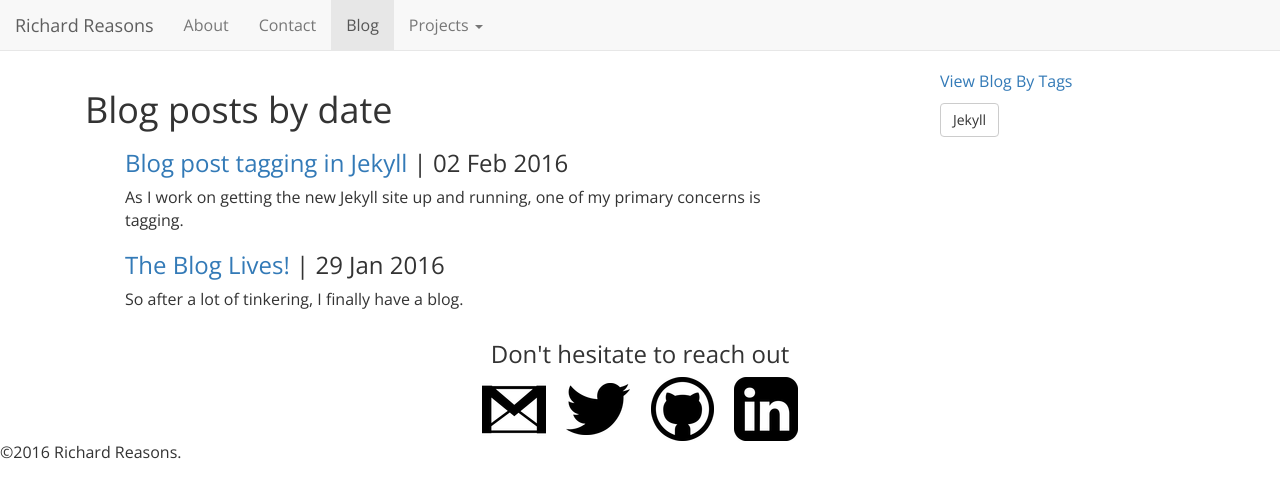
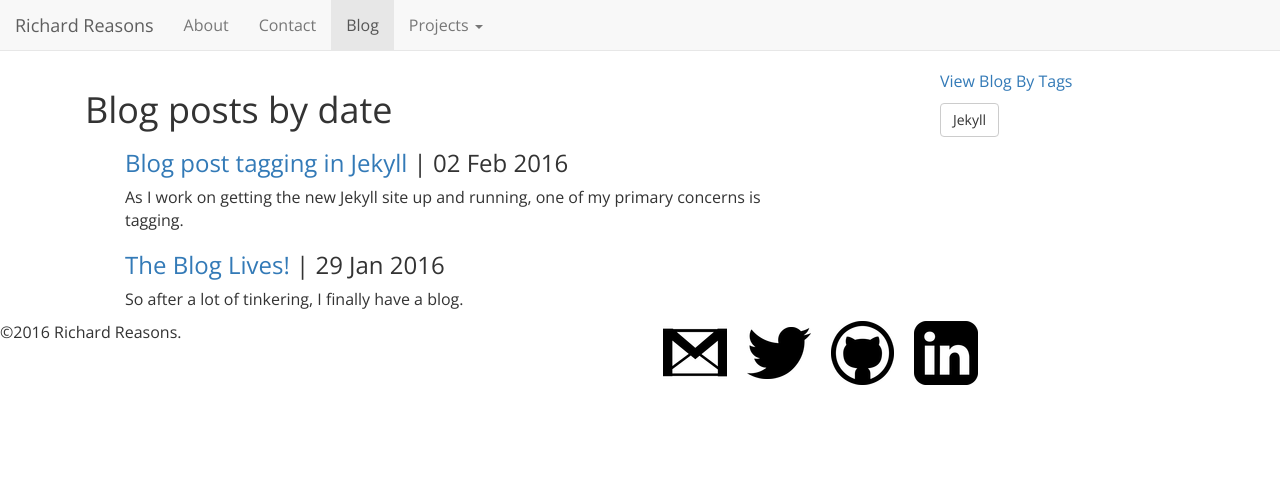
Before and after one commit to rgreasons/rgreasons.github.io, a Jekyll site: the page built from blog.html, in a window 1280 px wide. Shown: the top 498 px of the page. Built offline with Jekyll 4.4.1, drawn with Linux system fonts in a browser that asks for light colours; nearby versions of some CDN libraries.

Commit message:
Update blog.html
modified footer

```diff
--- a/_layouts/blog.html
+++ b/_layouts/blog.html
@@ -61,14 +61,17 @@
   </div>
 
   <footer>
-		<div id="contact" class="col-centered text-center">
-			<h3>Don't hesitate to reach out</h3>
+  	<div class="row">
+  		<div class="col-md-6"><p>&copy;2016 Richard Reasons.</p></div>
+		<!--<div id="contact" class="col-centered text-center">-->
+		<div id="contact" class="col-md-6">
+			<!--<h3>Don't hesitate to reach out</h3>-->
 			<a href="mailto:rgreasons@gmail.com" target="_blank" class="contact-icon"><img src="/img/mail.png"></img></a>
 			<a href="http://twitter.com/rgreasons" target="_blank" class="contact-icon"><img src="/img/tw.png"></img></a>
 			<a href="http://github.com/rgreasons" target="_blank" class="contact-icon"><img src="/img/gh.png"></img></a>
 			<a href="http://www.linkedin.com/in/rgreasons" target="_blank" class="contact-icon"><img src="/img/li.png"></img></a>
 		</div>
-		<p>&copy;2016 Richard Reasons.</p>
+	 </div>
   </footer>
 	<script src="https://ajax.googleapis.com/ajax/libs/jquery/1.11.3/jquery.min.js"></script>
 
```
